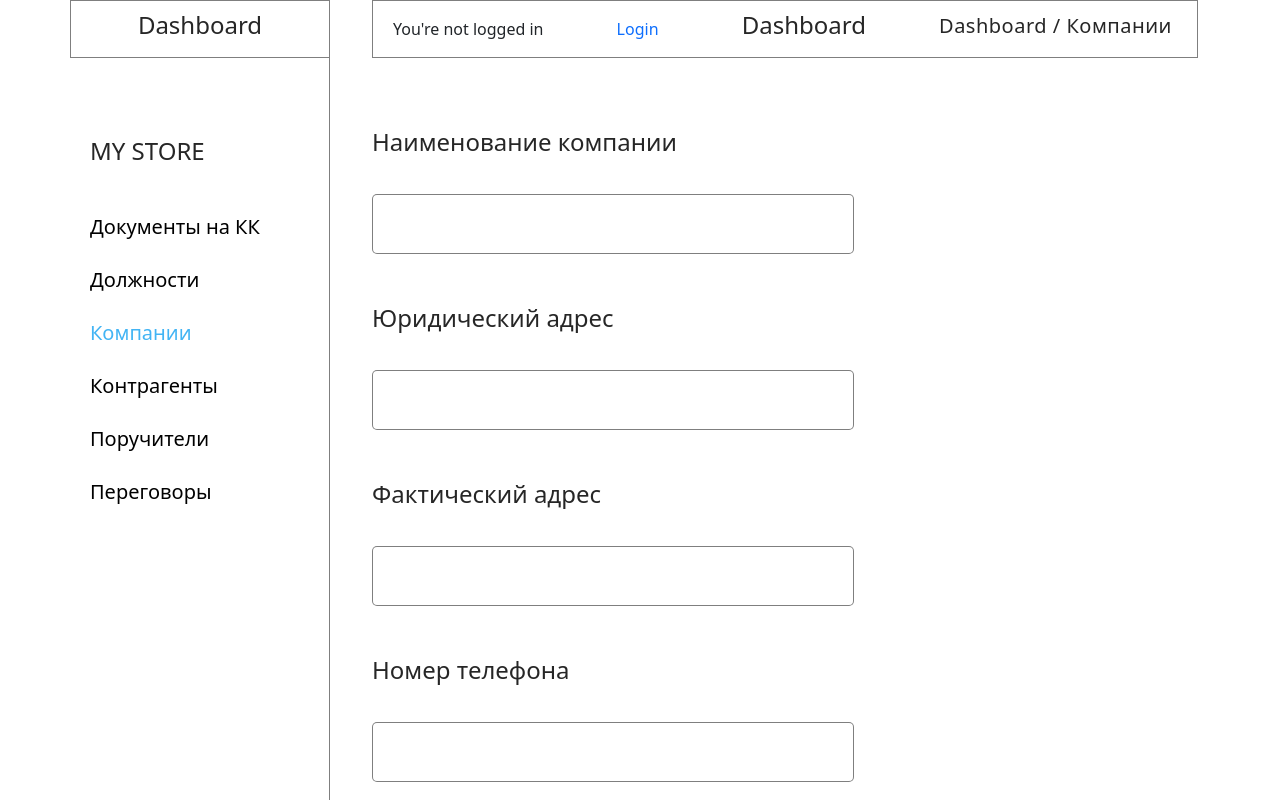
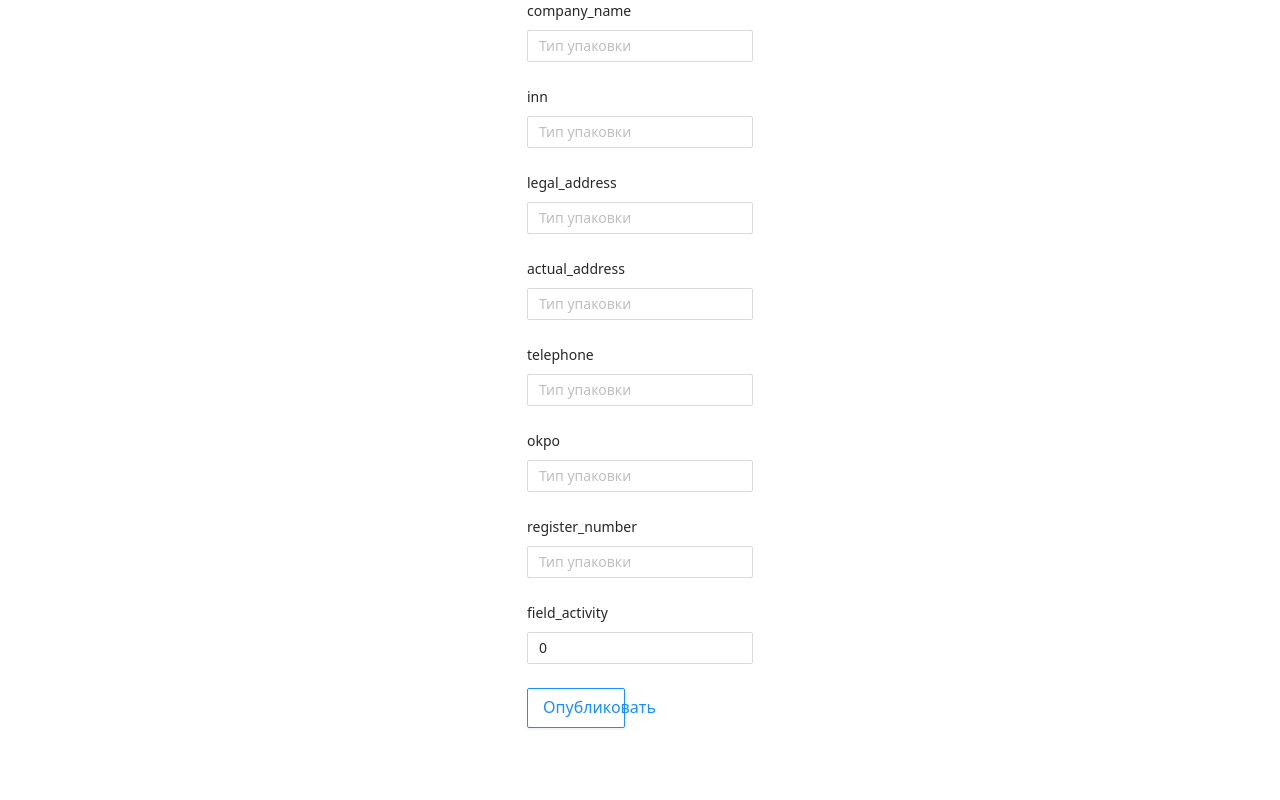
Before and after one commit to AidanaTur7777/srm, a React (Create React App) app: page /companies in a window 1280 px wide. Shown: the top 800 px of the page. Built offline with nearby package versions, Linux system fonts and the light colour scheme.

Commit message:
compony page

```diff
--- a/src/Layout/Navbar/Navbar.jsx
+++ b/src/Layout/Navbar/Navbar.jsx
@@ -5,9 +5,9 @@ import { MdOutlineMenu } from 'react-icons/md'
 import { useLocation } from 'react-router'
 
 import { useDispatch, useSelector } from 'react-redux'
-import { NavLink } from 'react-router-dom'
+// import { NavLink } from 'react-router-dom'
 import { getUserDetails } from '../../features/user/userActions'
-import { logout } from '../../features/user/userSlice'
+// import { logout } from '../../features/user/userSlice'
 
 const Navbar = () => {
   const { sidebarOpen, setSidebarOpen } = useContext(SidebarContext)
@@ -40,7 +40,7 @@ const Navbar = () => {
   }, [userToken, dispatch])
   return (
     <div className={cl.navbar}>
-      <span>
+      {/* <span>
           {userInfo ? `Logged in as ${userInfo.email}` : "You're not logged in"}
         </span>
         <div className='cta'>
@@ -53,7 +53,7 @@ const Navbar = () => {
               Login
             </NavLink>
           )}
-          </div>
+          </div> */}
       <h2 className={cl.navbar__left}>
         <MdOutlineMenu
           className={cl.navbar__burger}
--- a/src/Layout/Sidebar/Sidebar.jsx
+++ b/src/Layout/Sidebar/Sidebar.jsx
@@ -22,7 +22,7 @@ const Sidebar = () => {
           />
         )}
         <div className={cl.sidebar__menu}>
-          <h2 className={cl.sidebar__menu__title}>MY STORE</h2>
+          <h2 className={cl.sidebar__menu__title}>DEMO</h2>
           <ul className={cl.sidebar__menu__links}>
             <li>
               <NavLink
@@ -35,7 +35,7 @@ const Sidebar = () => {
               </NavLink>
             </li>
 
-            <li>
+            {/* <li>
               <NavLink
                 exact
                 to="/positions"
@@ -44,7 +44,7 @@ const Sidebar = () => {
               >
                 <span>Должности</span>
               </NavLink>
-            </li>
+            </li> */}
             <li>
               <NavLink
                 exact
--- a/src/app/store.js
+++ b/src/app/store.js
@@ -1,9 +1,11 @@
 import { configureStore } from '@reduxjs/toolkit'
 import userReducer from '../features/user/userSlice'
+import companiesReducer from '../features/company/companySlise'
 
 const store = configureStore({
   reducer: {
     user: userReducer,
+    companies: companiesReducer,
   },
 })
 
--- a/src/pages/Companies/Companies.jsx
+++ b/src/pages/Companies/Companies.jsx
@@ -1,48 +1,224 @@
-import React from "react";
-import Button from "../../components/Button/Button";
-import cl from "./companies.module.scss";
-import Layout from "../../Layout/Layout";
+// import React from 'react'
+// import Button from '../../components/Button/Button'
+// import cl from './companies.module.scss'
+// import Layout from '../../Layout/Layout'
+// import { useForm } from 'react-hook-form'
+// import { useDispatch, useSelector } from 'react-redux'
+// import { companyForm } from '../../features/company/companySlise'
+// import Error from '../../components/Error'
 
-const Companies = () => {
+// const Companies = () => {
+//   const { loading, error } = useSelector((state) => state.user)
+//   const dispatch = useDispatch()
+//   const { companies, handleSubmit } = useForm()
+//   const submitForm = (data) => {
+//     dispatch(companyForm(data))
+//   }
+//   return (
+//     <Layout>
+//       <form className={cl.companies} onSubmit={handleSubmit(submitForm)}>
+//       {error && <Error>{error}</Error>}
+//         <div className={cl.companies__category}>
+//           <h2 className={cl.companies__title}>Наименование компании</h2>
+//           {/* <input className={cl.companies__input} type="text"    {...companies("email")} */}
+//           {/* required/> */}
+//         </div>
+//         <div className={cl.companies__category}>
+//           <h2 className={cl.companies__title}>Юридический адрес</h2>
+//           <input className={cl.companies__input} type="text" />
+//         </div>
+//         <div className={cl.companies__category}>
+//           <h2 className={cl.companies__title}>Фактический адрес</h2>
+//           <input className={cl.companies__input} type="text" />
+//         </div>
+//         <div className={cl.companies__category}>
+//           <h2 className={cl.companies__title}>Номер телефона</h2>
+//           <input className={cl.companies__input} type="text" />
+//         </div>
+//         <div className={cl.companies__category}>
+//           <h2 className={cl.companies__title}>Сфера деятельности</h2>
+//           <input className={cl.companies__input} type="text" />
+//         </div>
+//         <div className={cl.companies__category}>
+//           <h2 className={cl.companies__title}>Okipo</h2>
+//           <input className={cl.companies__input} type="text" />
+//         </div>
+//         <div className={cl.companies__category}>
+//           <h2 className={cl.companies__title}>inn</h2>
+//           <input className={cl.companies__input} type="text" />
+//         </div>
+//         <div className={cl.companies__category}>
+//           <h2 className={cl.companies__title}>Register number</h2>
+//           <input className={cl.companies__input} type="text" />
+//         </div>
+//         <Button type="submit" disabled={loading} />
+
+//       </form>
+//     </Layout>
+//   )
+// }
+
+// export default Companies
+// import React, { useEffect } from "react";
+// import Button from "../../components/Button/Button";
+// import cl from "./companies.module.scss";
+// import Layout from "../../Layout/Layout";
+// import { useDispatch } from "react-redux";
+// import { fetchCompany } from "../../features/company/companySlise";
+
+// const Companies = () => {
+
+//   const dispatch = useDispatch();
+//   useEffect(() => {
+//     dispatch(fetchCompany());
+//   }, [dispatch]);
+
+//   return (
+//     <Layout>
+//       <div className={cl.companies}>
+//         <div className={cl.companies__category}>
+//           <h2 className={cl.companies__title}>Наименование компании</h2>
+//           <input className={cl.companies__input} type="text" />
+//         </div>
+//         <div className={cl.companies__category}>
+//           <h2 className={cl.companies__title}>Юридический адрес</h2>
+//           <input className={cl.companies__input} type="text" />
+//         </div>
+//         <div className={cl.companies__category}>
+//           <h2 className={cl.companies__title}>Фактический адрес</h2>
+//           <input className={cl.companies__input} type="text" />
+//         </div>
+//         <div className={cl.companies__category}>
+//           <h2 className={cl.companies__title}>Номер телефона</h2>
+//           <input className={cl.companies__input} type="text" />
+//         </div>
+//         <div className={cl.companies__category}>
+//           <h2 className={cl.companies__title}>Сфера деятельности</h2>
+//           <input className={cl.companies__input} type="text" />
+//         </div>
+//         <div className={cl.companies__category}>
+//           <h2 className={cl.companies__title}>Okipo</h2>
+//           <input className={cl.companies__input} type="text" />
+//         </div>
+//         <div className={cl.companies__category}>
+//           <h2 className={cl.companies__title}>inn</h2>
+//           <input className={cl.companies__input} type="text" />
+//         </div>
+//         <div className={cl.companies__category}>
+//           <h2 className={cl.companies__title}>Register number</h2>
+//           <input className={cl.companies__input} type="text" />
+//         </div>
+//         <Button />
+//       </div>
+//     </Layout>
+//   );
+// };
+
+// export default Companies;
+
+import React, { useEffect } from 'react'
+import { Form, Input, Button, Row, Col } from 'antd'
+import classes from './companies.module.scss'
+import { useDispatch } from 'react-redux'
+import { fetchCompany } from '../../features/company/companySlise'
+
+const _initialValues = {
+  company_name: '',
+  inn: '',
+  legal_address: '',
+  actual_address: '',
+  telephone: '',
+  okpo: '',
+  register_number: '',
+  field_activity: 0,
+}
+
+const ProductForm = ({ onSubmit, defaultValues = _initialValues }) => {
+  const initialValues = {
+    ..._initialValues,
+    ...defaultValues,
+  }
+  const dispatch = useDispatch()
+
+  useEffect(() => {
+    dispatch(fetchCompany())
+  }, [dispatch])
+  const handleSubmit = (data) => {
+    dispatch(fetchCompany(data))
+  }
   return (
-    <Layout>
-      <div className={cl.companies}>
-        <div className={cl.companies__category}>
-          <h2 className={cl.companies__title}>Наименование компании</h2>
-          <input className={cl.companies__input} type="text" />
-        </div>
-        <div className={cl.companies__category}>
-          <h2 className={cl.companies__title}>Юридический адрес</h2>
-          <input className={cl.companies__input} type="text" />
-        </div>
-        <div className={cl.companies__category}>
-          <h2 className={cl.companies__title}>Фактический адрес</h2>
-          <input className={cl.companies__input} type="text" />
-        </div>
-        <div className={cl.companies__category}>
-          <h2 className={cl.companies__title}>Номер телефона</h2>
-          <input className={cl.companies__input} type="text" />
-        </div>
-        <div className={cl.companies__category}>
-          <h2 className={cl.companies__title}>Сфера деятельности</h2>
-          <input className={cl.companies__input} type="text" />
-        </div>
-        <div className={cl.companies__category}>
-          <h2 className={cl.companies__title}>Okipo</h2>
-          <input className={cl.companies__input} type="text" />
-        </div>
-        <div className={cl.companies__category}>
-          <h2 className={cl.companies__title}>inn</h2>
-          <input className={cl.companies__input} type="text" />
-        </div>
-        <div className={cl.companies__category}>
-          <h2 className={cl.companies__title}>Register number</h2>
-          <input className={cl.companies__input} type="text" />
-        </div>
-        <Button />
-      </div>
-    </Layout>
-  );
-};
+    <Form
+      onFinish={handleSubmit}
+      layout="vertical"
+      name="basic"
+      className={classes.content_wrapper}
+      initialValues={{ remember: true }}
+      autoComplete="on"
+      fields={Object.keys(initialValues).map((key) => ({
+        name: key,
+        value: initialValues[key],
+      }))}
+    >
+      <Form.Item label="company_name" name="company_name">
+        <Input
+          id="company_name"
+          name="company_name"
+          placeholder="Тип упаковки"
+        />
+      </Form.Item>
+      <Form.Item label="inn" name="inn">
+        <Input id="inn" name="inn" placeholder="Тип упаковки" />
+      </Form.Item>
+      <Form.Item label="legal_address" name="legal_address">
+        <Input
+          id="legal_address"
+          name="legal_address"
+          placeholder="Тип упаковки"
+        />
+      </Form.Item>
+      <Form.Item label="actual_address" name="actual_address">
+        <Input
+          id="actual_address"
+          name="actual_address"
+          placeholder="Тип упаковки"
+        />
+      </Form.Item>
+      <Form.Item label="telephone" name="telephone">
+        <Input id="telephone" name="telephone" placeholder="Тип упаковки" />
+      </Form.Item>
+      <Form.Item label="okpo" name="okpo">
+        <Input id="okpo" name="okpo" placeholder="Тип упаковки" />
+      </Form.Item>
+      <Form.Item label="register_number" name="register_number">
+        <Input
+          id="register_number"
+          name="register_number"
+          placeholder="Тип упаковки"
+        />
+      </Form.Item>
+      <Form.Item label="field_activity" name="field_activity">
+        <Input
+          id="field_activity"
+          name="field_activity"
+          placeholder="Тип упаковки"
+        />
+      </Form.Item>
+      <Row gutter={30} className={classes.form_button}>
+        <Col span={12}>
+          <Button
+            type="primary"
+            ghost
+            size="large"
+            htmlType="submit"
+            block
+            className={classes.form_button_item}
+          >
+            Опубликовать
+          </Button>
+        </Col>
+      </Row>
+    </Form>
+  )
+}
 
-export default Companies;
+export default ProductForm
```
Also changed, not shown: src/features/company/companySlise.js (+8 -9 lines).
